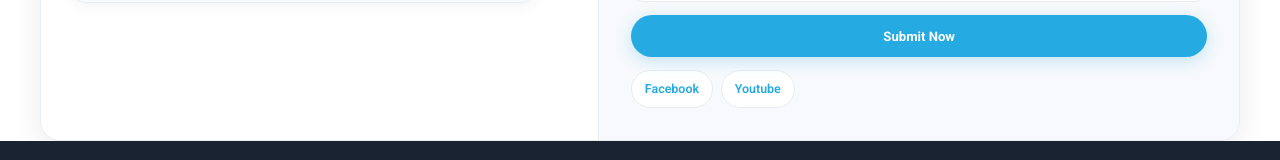
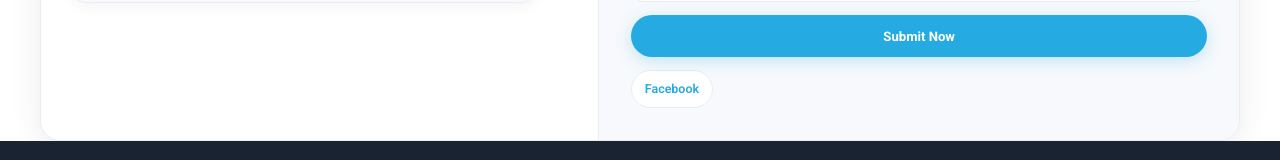
Before and after one commit to B-JCoder/rct24, a Next.js app: page / in a window 1280 px wide. Shown: the part 7066-7226 px from the top of the page. Built offline with nearby package versions, Linux system fonts and the light colour scheme.

Commit message:
feat: remove Youtube link next to Facebook in social links

```diff
--- a/src/components/sections/HomePage.tsx
+++ b/src/components/sections/HomePage.tsx
@@ -208,10 +208,6 @@ const galleryImages = [
 const socialLinks = [
   {
     label: "Facebook",
-    href: "https://www.facebook.com/RestorationConstructionTeam/",
-  },
-  {
-    label: "Youtube",
     href: "https://www.facebook.com/RestorationConstructionTeam/",
   },
 ];
```
